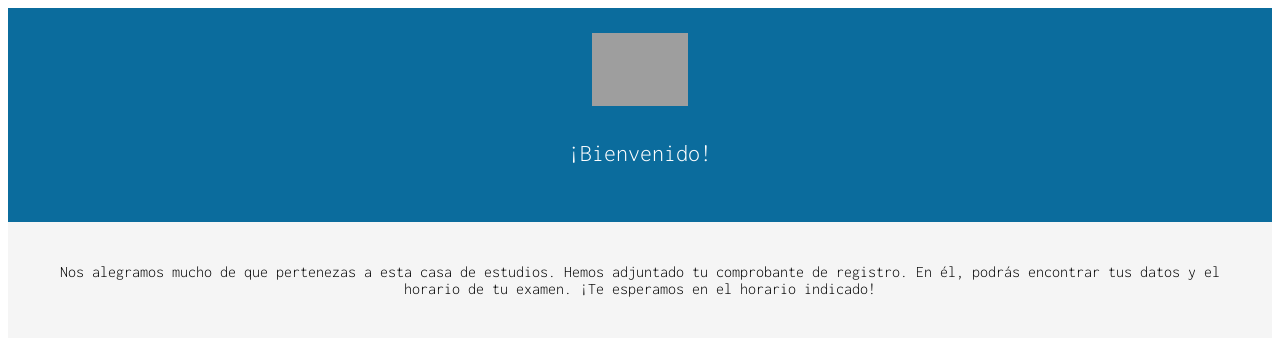
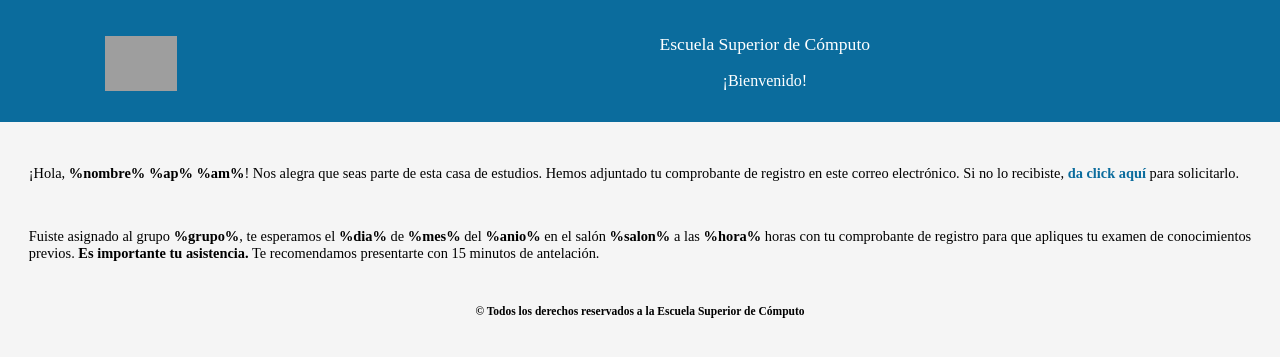
Before and after one commit to Giovanni-Hernandez/Proyecto, a PHP site: page /mensaje.html in a window 1280 px wide. Shown: the top 357 px of the page. Run offline with PHP 8.4, Linux system fonts and the light colour scheme; grey boxes are pictures that could not be loaded.

Commit message:
Actualización al correo

```diff
--- a/mensaje.html
+++ b/mensaje.html
@@ -1,46 +1,113 @@
 <!DOCTYPE html>
 <html lang ="es">
 <head>
+    <meta charset="UTF-8">
+    <meta http-equiv="X-UA-Compatible" content="IE=edge">
+
     <title> Mensaje HTML </title>
-    <link rel="preconnect" href="https://fonts.gstatic.com"/>
-    <link href="https://fonts.googleapis.com/css2?family=Inconsolata:wght@300&display=swap" rel="stylesheet"/>
+
     <style>
+
+        .body-mensaje{
+            margin: 0;
+        }
+
         .encabezado{
             background-color: #0b6c9d;
             text-align: center;
-            padding: 2%;
-            margin: 0;
+            padding: 1em;
+
+            display: flex;
         }
-        .encabezado img{
-            width: 96px;
-            height: 73px;
+
+        .contenedorImagen{
+            width: 20%;
+            display: inline-block;
+            text-align: center;
+            vertical-align: middle;
         }
-        .encabezado p{
-            padding: 0.5%;
+
+        .contenedorTitulo{
+            width: 80%;
             color: white;
-            position: relative;
-            font-size: 150%;
-            font-family: 'Inconsolata', monospace;
         }
+
+        .titulo{
+            font-size: 110%;
+            font-weight: 300;
+        }
+
+        .bienvenido{
+            font-size: 100%;
+        }
+
+        .encabezado .contenedorImagen img{
+            width: 72px;
+            height: 55px;
+            margin-top: 1.25em;
+        }
+
         .cuerpo{
             background-color: whitesmoke;
-            margin: 0;
-            padding: 2%;
+            padding: 2em;
+            font-size: 90%;
+        }
+
+        .cuerpo a{
+            color:#0b6c9d !important;
+            text-decoration: none;
+        }
+
+        .cuerpo a:hover{
+            background-color: #0b6c9d;
+            color: white !important;
+        }
+
+        .cuerpo p{
+            text-align: justify;
+        }
+
+        .pieMensaje{
+            padding: 1em;
             text-align: center;
-            font-family: 'Inconsolata', monospace;
+            font-size: 80%;
         }
+
     </style>
 </head>
-<body>
+<body class="body-mensaje">
     <div class = "encabezado">
-        <img src="https://i.imgur.com/Zg3Lp2z.png" alt="logo-escom-blanco"/>
-        <p>¡Bienvenido!</p>
+
+        <div class="contenedorImagen">
+            <img src="https://i.imgur.com/Zg3Lp2z.png" alt="logo-escom-blanco"/>
+        </div>
+
+        <div class="contenedorTitulo">
+            <p class="titulo">Escuela Superior de Cómputo</p>
+            <p class="bienvenido">¡Bienvenido!</p>
+        </div>
     </div>
     <div class = "cuerpo">
-        <p>Nos alegramos mucho de que pertenezas
-            a esta casa de estudios. Hemos adjuntado tu comprobante de registro. En &eacute;l, podr&aacute;s encontrar tus datos
-            y el horario de tu examen. ¡Te esperamos en el horario indicado!
+        <p>
+            ¡Hola, <strong>%nombre%</strong> <strong>%ap%</strong> <strong>%am%</strong>!
+            Nos alegra que seas parte de esta casa de estudios. Hemos adjuntado tu
+            comprobante de registro en este correo electrónico. Si no lo recibiste,
+            <strong><a href="http://localhost/Proyecto%20WEB/recuperar.html">da click aquí</a></strong>
+            para solicitarlo.
         </p>
+        <br>
+        <p>
+            Fuiste asignado al grupo <strong>%grupo%</strong>, te esperamos el <strong>%dia%</strong> de
+            <strong>%mes%</strong> del <strong>%anio%</strong> en el salón <strong>%salon% </strong> a
+            las <strong>%hora%</strong> horas con tu comprobante de registro para que apliques tu examen de
+            conocimientos previos. <strong>Es importante tu asistencia.</strong> Te recomendamos presentarte
+            con 15 minutos de antelación.
+        </p>
+        <br>
+        <div class="pieMensaje">
+            <strong>© Todos los derechos reservados a la Escuela Superior de Cómputo</strong>
+        </div>
+
     </div>
 </body>
 </html>
```
Also changed, not shown: php/enviarCorreo.php (+56 -3 lines).
